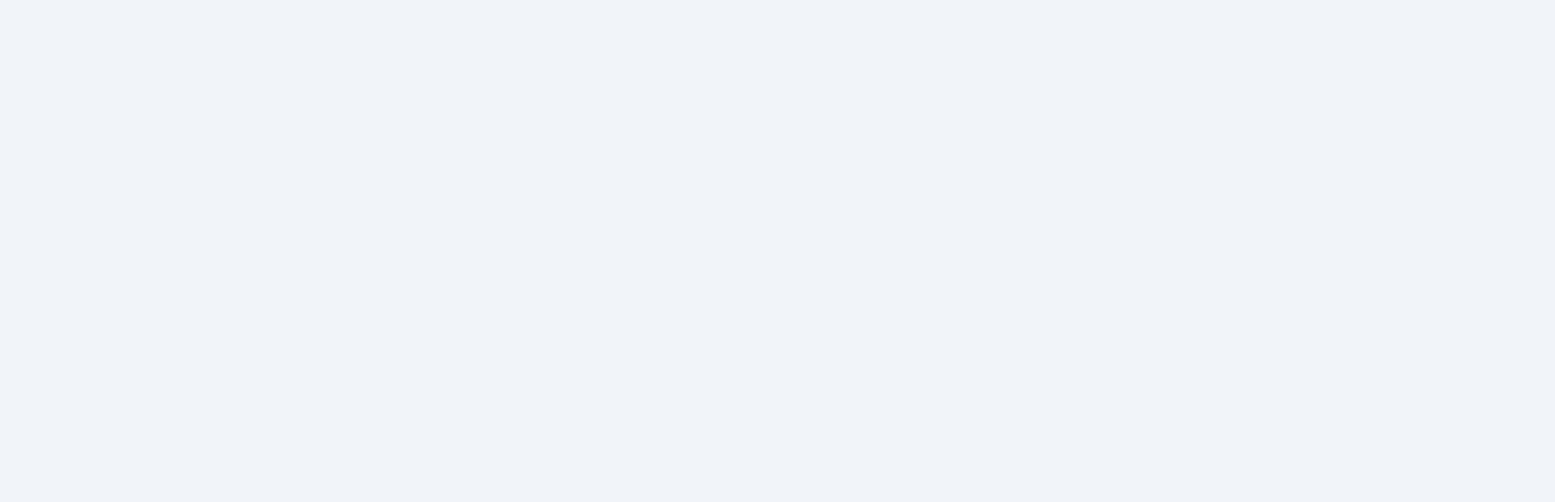
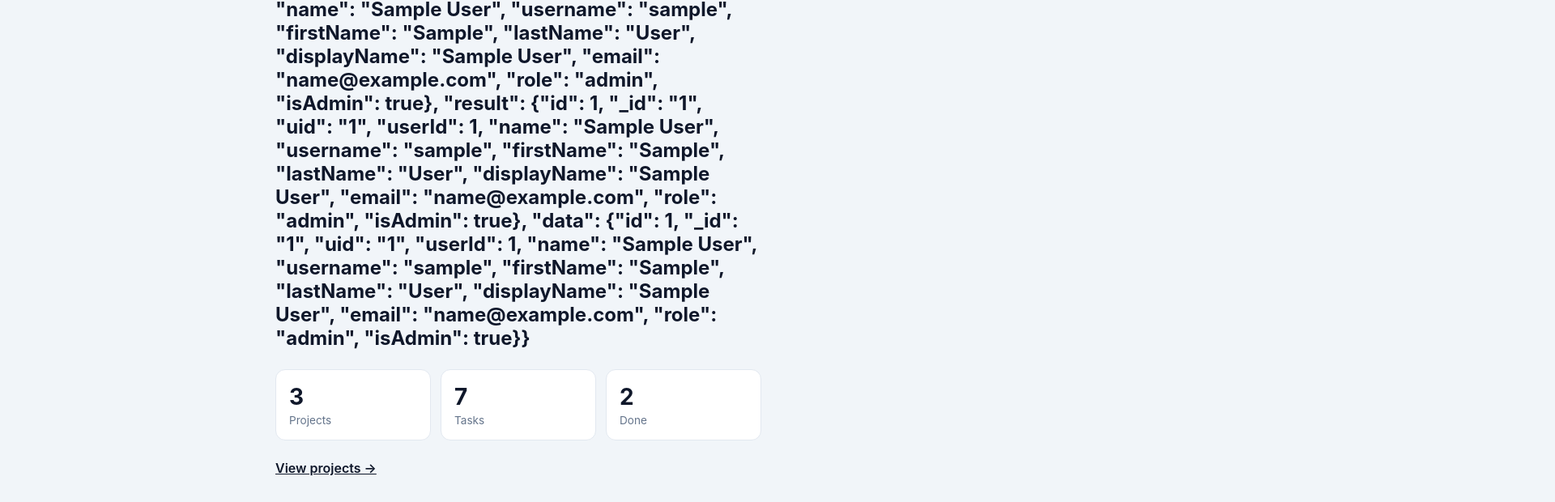
Before and after one commit to salhe123/FlowBoard, an Angular app: page /dashboard in a window 1280 px wide. Before the commit this address led to /. Shown: the part 344-964 px from the top of the page at 81% size, 1920 px wide, since content can reach past the window. Before the commit the page ends 800 px from the top, so only its background shows below. Built offline with nearby package versions, Linux system fonts and the light colour scheme; sample sign-in values are in the browser's storage.

Commit message:
add dummy board service, dashboard, and projects list

```diff
--- a/src/app/app.routes.ts
+++ b/src/app/app.routes.ts
@@ -1,7 +1,12 @@
 import { Routes } from '@angular/router';
+import { authGuard } from './auth.guard';
+import { Dashboard } from './dashboard/dashboard';
 import { Login } from './login/login';
+import { Projects } from './projects/projects';
 
 export const routes: Routes = [
   { path: '', pathMatch: 'full', redirectTo: 'login' },
   { path: 'login', component: Login },
+  { path: 'dashboard', component: Dashboard, canActivate: [authGuard] },
+  { path: 'projects', component: Projects, canActivate: [authGuard] },
 ];
--- /dev/null
+++ b/src/app/auth.guard.ts
@@ -0,0 +1,14 @@
+import { inject } from '@angular/core';
+import { CanActivateFn, Router } from '@angular/router';
+import { BoardService } from './board.service';
+
+export const authGuard: CanActivateFn = () => {
+  const board = inject(BoardService);
+  const router = inject(Router);
+
+  if (board.userName()) {
+    return true;
+  }
+
+  return router.createUrlTree(['/login']);
+};
--- /dev/null
+++ b/src/app/board.service.ts
@@ -0,0 +1,46 @@
+import { Injectable } from '@angular/core';
+import { Project, Task } from './models';
+
+@Injectable({ providedIn: 'root' })
+export class BoardService {
+  private readonly projects: Project[] = [
+    { id: 'p1', name: 'Website', description: 'Marketing site refresh' },
+    { id: 'p2', name: 'Mobile app', description: 'iOS / Android client' },
+    { id: 'p3', name: 'API', description: 'Public REST API' },
+  ];
+
+  private readonly tasks: Task[] = [
+    { id: 't1', projectId: 'p1', title: 'Home page layout', status: 'done' },
+    { id: 't2', projectId: 'p1', title: 'Contact form', status: 'doing' },
+    { id: 't3', projectId: 'p1', title: 'SEO meta tags', status: 'todo' },
+    { id: 't4', projectId: 'p2', title: 'Login screen', status: 'doing' },
+    { id: 't5', projectId: 'p2', title: 'Push notifications', status: 'todo' },
+    { id: 't6', projectId: 'p3', title: 'Auth endpoints', status: 'done' },
+    { id: 't7', projectId: 'p3', title: 'Rate limiting', status: 'todo' },
+  ];
+
+  userName(): string {
+    return sessionStorage.getItem('flowboard-user') ?? '';
+  }
+
+  allProjects(): Project[] {
+    return this.projects;
+  }
+
+  allTasks(): Task[] {
+    return this.tasks;
+  }
+
+  tasksFor(projectId: string): Task[] {
+    return this.tasks.filter((task) => task.projectId === projectId);
+  }
+
+  counts() {
+    const tasks = this.tasks;
+    return {
+      projects: this.projects.length,
+      tasks: tasks.length,
+      done: tasks.filter((task) => task.status === 'done').length,
+    };
+  }
+}
--- /dev/null
+++ b/src/app/dashboard/dashboard.css
@@ -0,0 +1,49 @@
+.page {
+  max-width: 40rem;
+  margin: 0 auto;
+  padding: 2rem 1.25rem;
+}
+
+.eyebrow {
+  margin: 0;
+  color: #64748b;
+  font-size: 0.8rem;
+  letter-spacing: 0.08em;
+  text-transform: uppercase;
+}
+
+h1 {
+  margin: 0.25rem 0 1.5rem;
+}
+
+.stats {
+  display: grid;
+  grid-template-columns: repeat(3, 1fr);
+  gap: 0.75rem;
+}
+
+article {
+  background: #fff;
+  border: 1px solid #e2e8f0;
+  border-radius: 12px;
+  padding: 1rem;
+}
+
+span {
+  display: block;
+  font-size: 1.75rem;
+  font-weight: 700;
+}
+
+p {
+  margin: 0.25rem 0 0;
+  color: #64748b;
+  font-size: 0.85rem;
+}
+
+a {
+  display: inline-block;
+  margin-top: 1.5rem;
+  color: #0f172a;
+  font-weight: 600;
+}
--- /dev/null
+++ b/src/app/dashboard/dashboard.html
@@ -0,0 +1,23 @@
+<section class="page">
+  <header>
+    <p class="eyebrow">Dashboard</p>
+    <h1>Hi, {{ name }}</h1>
+  </header>
+
+  <div class="stats">
+    <article>
+      <span>{{ counts.projects }}</span>
+      <p>Projects</p>
+    </article>
+    <article>
+      <span>{{ counts.tasks }}</span>
+      <p>Tasks</p>
+    </article>
+    <article>
+      <span>{{ counts.done }}</span>
+      <p>Done</p>
+    </article>
+  </div>
+
+  <a routerLink="/projects">View projects →</a>
+</section>
--- /dev/null
+++ b/src/app/dashboard/dashboard.ts
@@ -0,0 +1,16 @@
+import { Component, inject } from '@angular/core';
+import { RouterLink } from '@angular/router';
+import { BoardService } from '../board.service';
+
+@Component({
+  selector: 'app-dashboard',
+  imports: [RouterLink],
+  templateUrl: './dashboard.html',
+  styleUrl: './dashboard.css',
+})
+export class Dashboard {
+  private readonly board = inject(BoardService);
+
+  name = this.board.userName();
+  counts = this.board.counts();
+}
--- a/src/app/login/login.ts
+++ b/src/app/login/login.ts
@@ -1,5 +1,6 @@
-import { Component, signal } from '@angular/core';
+import { Component, inject, signal } from '@angular/core';
 import { FormsModule } from '@angular/forms';
+import { Router } from '@angular/router';
 
 @Component({
   selector: 'app-login',
@@ -8,6 +9,8 @@ import { FormsModule } from '@angular/forms';
   styleUrl: './login.css',
 })
 export class Login {
+  private readonly router = inject(Router);
+
   name = '';
   message = signal('');
 
@@ -19,6 +22,6 @@ export class Login {
     }
 
     sessionStorage.setItem('flowboard-user', user);
-    this.message.set(`Logged in as ${user}. Next we’ll build the dashboard.`);
+    this.router.navigateByUrl('/dashboard');
   }
 }
--- /dev/null
+++ b/src/app/models.ts
@@ -0,0 +1,14 @@
+export type TaskStatus = 'todo' | 'doing' | 'done';
+
+export interface Project {
+  id: string;
+  name: string;
+  description: string;
+}
+
+export interface Task {
+  id: string;
+  projectId: string;
+  title: string;
+  status: TaskStatus;
+}
--- /dev/null
+++ b/src/app/projects/projects.css
@@ -0,0 +1,41 @@
+.page {
+  max-width: 40rem;
+  margin: 0 auto;
+  padding: 2rem 1.25rem;
+}
+
+.back {
+  color: #64748b;
+  text-decoration: none;
+  font-size: 0.9rem;
+}
+
+h1 {
+  margin: 0.5rem 0 1.25rem;
+}
+
+ul {
+  list-style: none;
+  margin: 0;
+  padding: 0;
+  display: grid;
+  gap: 0.75rem;
+}
+
+li {
+  background: #fff;
+  border: 1px solid #e2e8f0;
+  border-radius: 12px;
+  padding: 1rem 1.1rem;
+}
+
+h2 {
+  margin: 0 0 0.25rem;
+  font-size: 1.05rem;
+}
+
+p {
+  margin: 0;
+  color: #64748b;
+  font-size: 0.9rem;
+}
--- /dev/null
+++ b/src/app/projects/projects.html
@@ -0,0 +1,13 @@
+<section class="page">
+  <a class="back" routerLink="/dashboard">← Dashboard</a>
+  <h1>Projects</h1>
+
+  <ul>
+    @for (project of projects; track project.id) {
+      <li>
+        <h2>{{ project.name }}</h2>
+        <p>{{ project.description }}</p>
+      </li>
+    }
+  </ul>
+</section>
--- /dev/null
+++ b/src/app/projects/projects.ts
@@ -0,0 +1,15 @@
+import { Component, inject } from '@angular/core';
+import { RouterLink } from '@angular/router';
+import { BoardService } from '../board.service';
+
+@Component({
+  selector: 'app-projects',
+  imports: [RouterLink],
+  templateUrl: './projects.html',
+  styleUrl: './projects.css',
+})
+export class Projects {
+  private readonly board = inject(BoardService);
+
+  projects = this.board.allProjects();
+}
```
